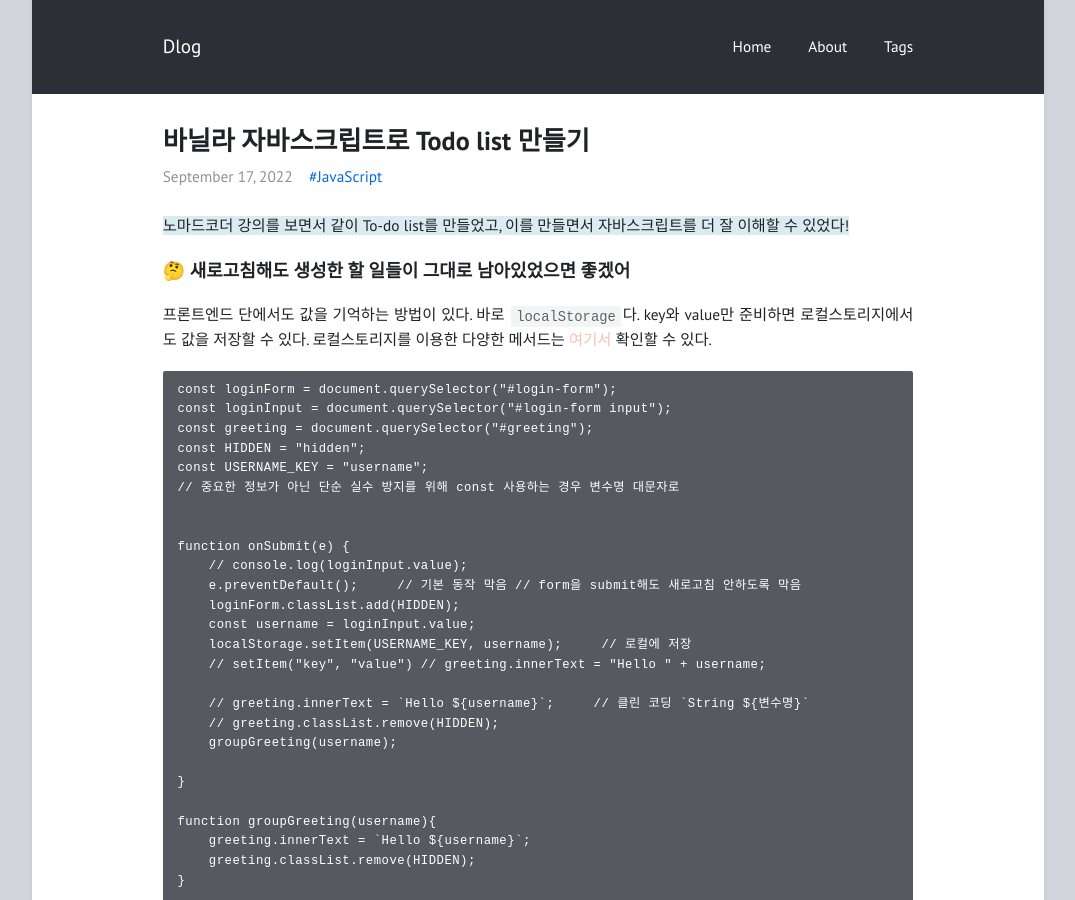
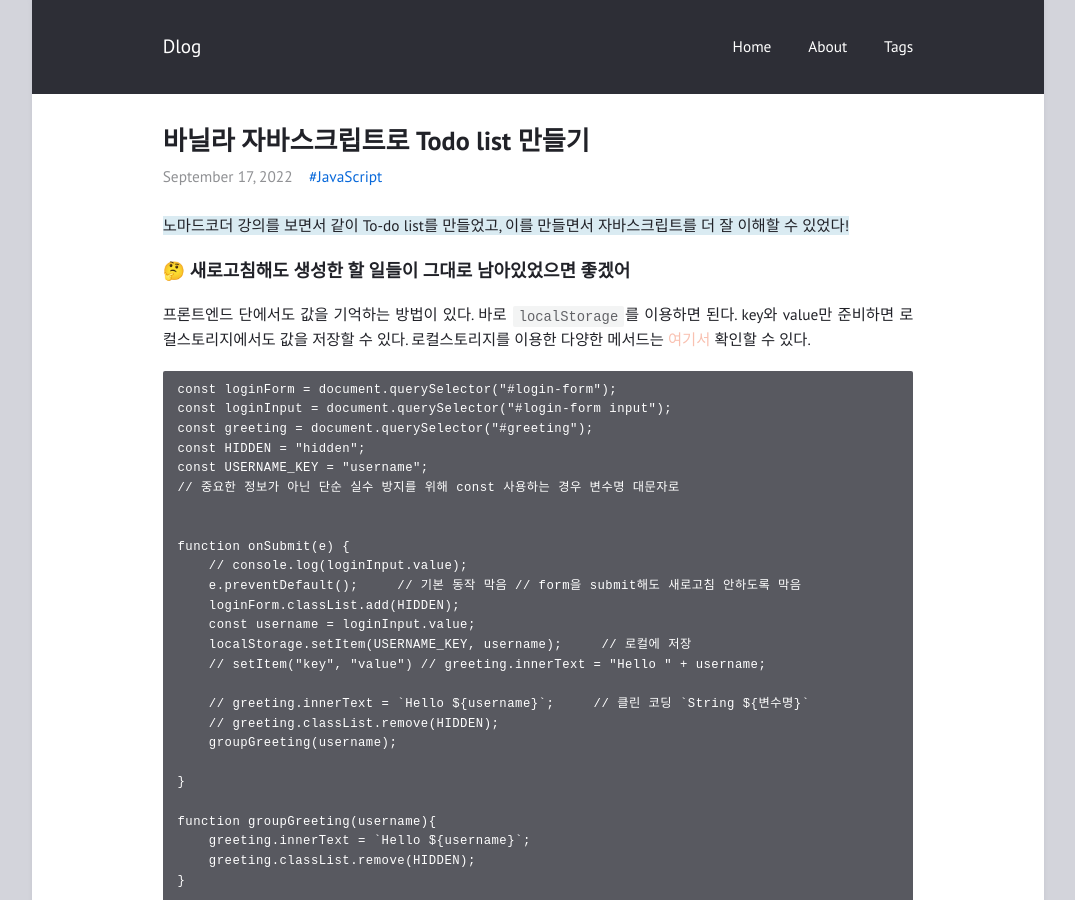
Before and after one commit to feb-dain/feb-dain.github.io, a Jekyll site: the page built from _posts/2022-09-17-todo-list.md, in a window 1280 px wide and 900 px high. Shown: the whole window, without its empty margins (102-1177 px from the left). Built offline with Jekyll 4.4.1, drawn with Linux system fonts in a browser that asks for light colours; comment, search, counter and statistics services are not loaded.

Commit message:
Update 2022-09-17-todo-list.md

```diff
--- a/_posts/2022-09-17-todo-list.md
+++ b/_posts/2022-09-17-todo-list.md
@@ -7,7 +7,7 @@ tags: JavaScript
 <span style="background:#daebf2">노마드코더 강의를 보면서 같이 To-do list를 만들었고, 이를 만들면서 자바스크립트를 더 잘 이해할 수 있었다!</span>
 
 ### 🤔 새로고침해도 생성한 할 일들이 그대로 남아있었으면 좋겠어
-프론트엔드 단에서도 값을 기억하는 방법이 있다. 바로 `localStorage`다.
+프론트엔드 단에서도 값을 기억하는 방법이 있다. 바로 `localStorage`를 이용하면 된다.
 key와 value만 준비하면 로컬스토리지에서도 값을 저장할 수 있다.
 로컬스토리지를 이용한 다양한 메서드는 <a href="https://developer.mozilla.org/en-US/docs/Web/API/Window/localStorage">여기서</a> 확인할 수 있다.
 
```
